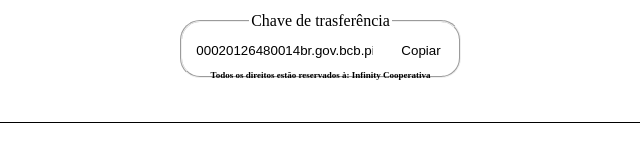
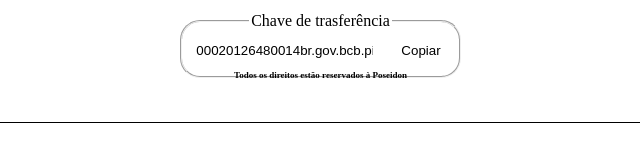
Before and after one commit to Poseidonpiscinas/cincoreais, a plain HTML site: page index.html in a window 1280 px wide. Shown: the part 470-632 px from the top of the page, 319-959 px from the left. Drawn offline with Linux system fonts and the light colour scheme.

Commit message:
Update index.html

```diff
--- a/index.html
+++ b/index.html
@@ -129,7 +129,7 @@
             </fieldset>
         </p>
 
-            <h6 class=direitos>Todos os direitos estão reservados à: Infinity Cooperativa</h6>
+            <h6 class=direitos>Todos os direitos estão reservados à Poseidon</h6>
         </div>
             </body>
 </html>
```
